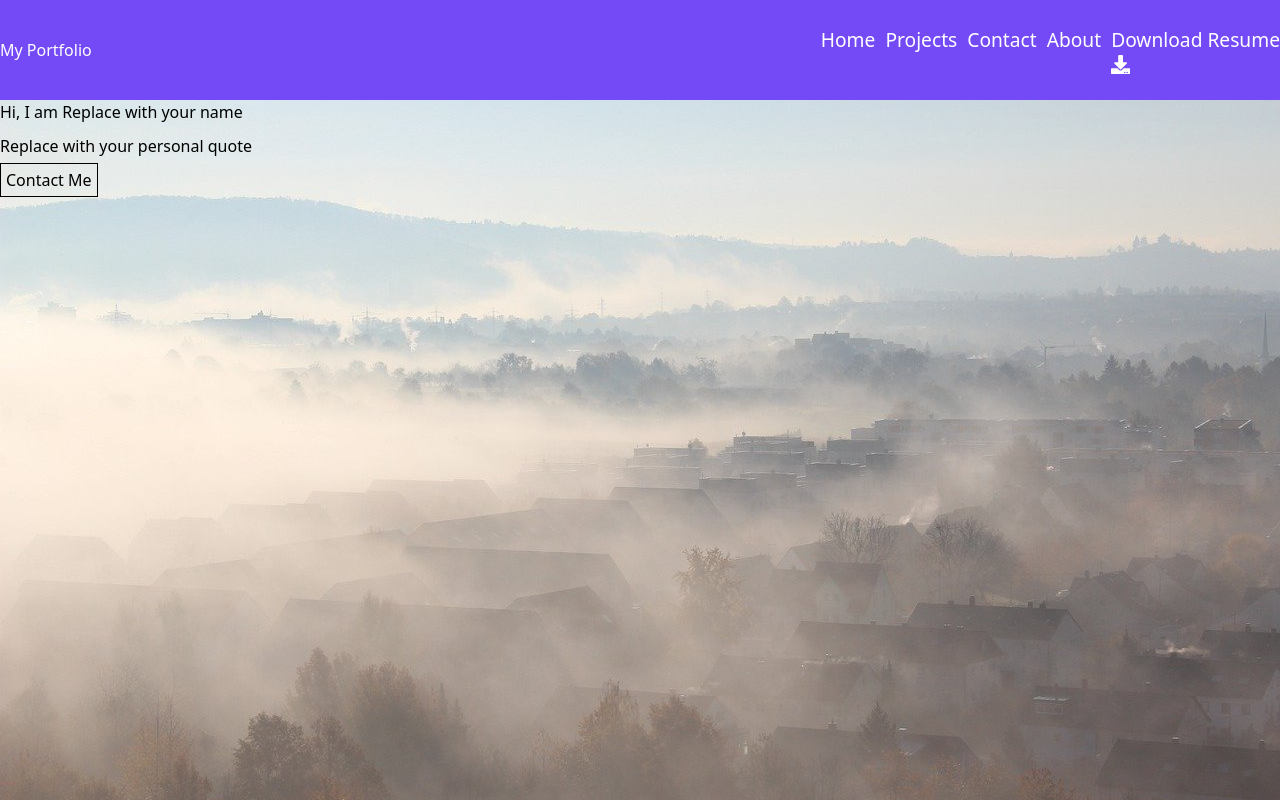
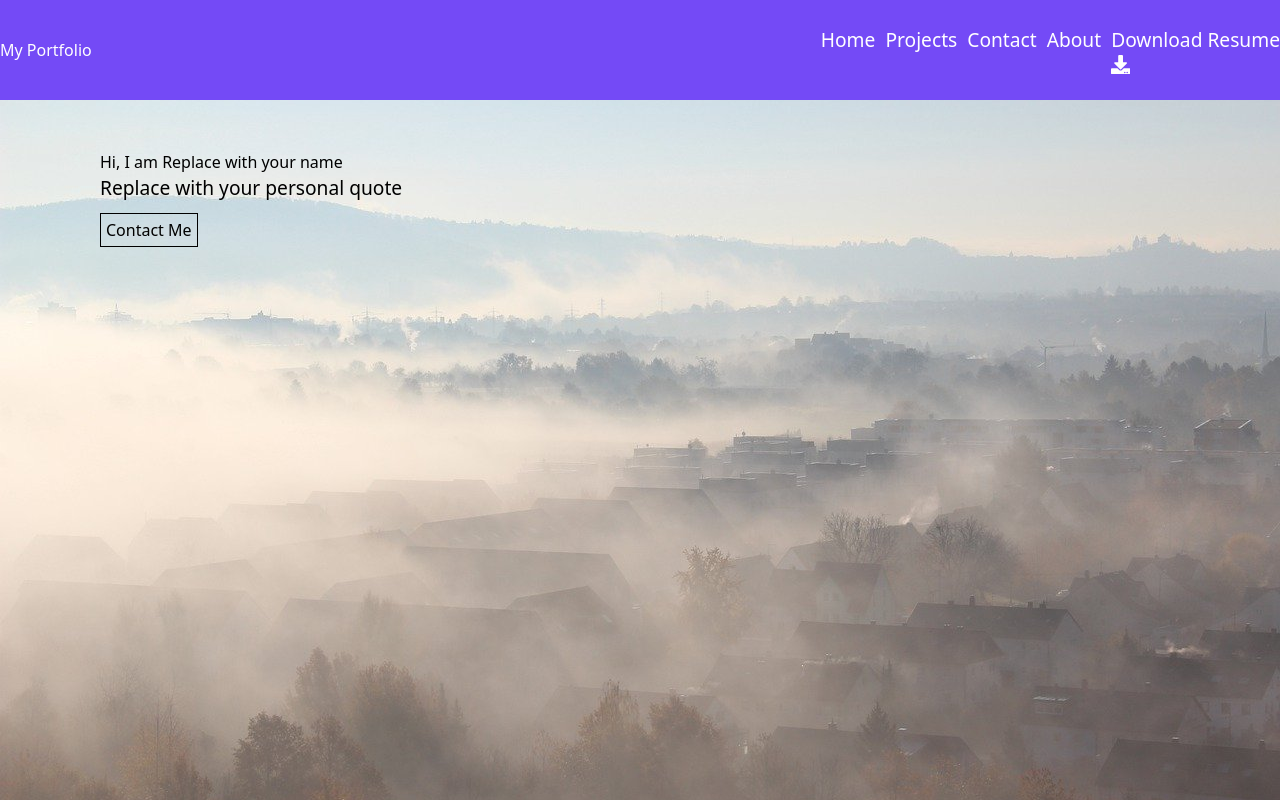
Before and after one commit to javiguerra777/my_portfolio_template, a React (Vite) app: page / in a window 1280 px wide. Built offline with nearby package versions, Linux system fonts and the light colour scheme.

Commit message:
feat(home page): home page UI is complete

```diff
--- a/src/pages/Home.jsx
+++ b/src/pages/Home.jsx
@@ -9,22 +9,29 @@ const Home = () => {
   return (
     <main className="home-container">
       <section className="home-hero home-subsection">
-        <h2 className="text-4xl">Hi, I am {fullName}</h2>
-        <p className="text-lg">{personalQuote}</p>
-        <NavLink to="/contact">Contact Me</NavLink>
+        <h2 className="text-4xl mb-2">Hi, I am {fullName}</h2>
+        <p className="subsection-paragraph">{personalQuote}</p>
+        <NavLink to="/contact">
+        Contact Me
+        </NavLink>
+        {/* Replace the src with your own placeholder and change the alt to match the description */}
         <img className="hero-background" src={PlaceholderHero} alt="placeholder hero image" />
       </section>
       <section className="overview home-subsection">
-        <h3>Introduction</h3>
-        <h2>Overview.</h2>
-        <p>{professionalSummary}</p>
-        <NavLink to="/about">Learn More About Me</NavLink>
+        <h3 className="subsection-intro-header">Introduction</h3>
+        <h2 className="subsection-big-header">Overview.</h2>
+        <p className="subsection-paragraph">{professionalSummary}</p>
+        <NavLink to="/about">
+        Learn More About Me
+        </NavLink>
       </section>
-      <section className="home-subsection">
-        <h3>My Work</h3>
-        <h2>Projects.</h2>
-        <p>I have worked on multiple project, the projects I have worked on demonstrate my skills and experience through real-life examples of my work. Each project is briefly deescribed and includes links to code repositories that showcase my ability to tackle challenging problems. If you are interested in my work click on the link below to go to the project page.</p>
-        <NavLink to="/projects">View Projects</NavLink>
+      <section className="projects home-subsection">
+        <h3 className="subsection-intro-header">My Works</h3>
+        <h2 className="subsection-big-header">Projects.</h2>
+        <p className="subsection-paragraph">I have worked on multiple project, the projects I have worked on demonstrate my skills and experience through real-life examples of my work. Each project is briefly deescribed and includes links to code repositories that showcase my ability to tackle challenging problems. If you are interested in my work click on the link below to go to the project page.</p>
+        <NavLink to="/projects">
+        View Projects
+        </NavLink>
       </section>
     </main>
   )
--- a/src/styles/home.scss
+++ b/src/styles/home.scss
@@ -4,6 +4,35 @@
   flex-direction: column;
   .home-subsection {
     min-height: 100vh;
+    padding: 50px 15px 0;
+    @media screen and (min-width: $tablet) {
+      padding: 50px 70px 0;
+    }
+    @media screen and (min-width: $laptop) {
+      padding: 50px 100px 0;
+    }
+    .subsection-intro-header {
+      font-size: 1.5rem;
+    }
+    .subsection-big-header {
+      font-size: 2.5rem;
+      margin-bottom: 10px;
+    }
+    .subsection-paragraph {
+      margin-bottom: 15px;
+      font-size: 1.2rem;
+      max-width: 700px;
+    }
+    a {
+      border: solid 1px black;
+      max-width: 200px;
+      padding: 5px;
+      text-align: center;
+    }
+    a:hover {
+      background-color: black;
+      color: white;
+    }
   }
   .home-hero {
     position: relative;
@@ -16,12 +45,8 @@
       left: 0;
       object-fit: cover;
     }
-    h2, p {
-      margin-bottom: 10px;
-    }
-    a {
-      border: solid 1px black;
-      padding: 5px;
-    }
+  }
+  .overview {
+    background-color: whitesmoke;
   }
 }
```
